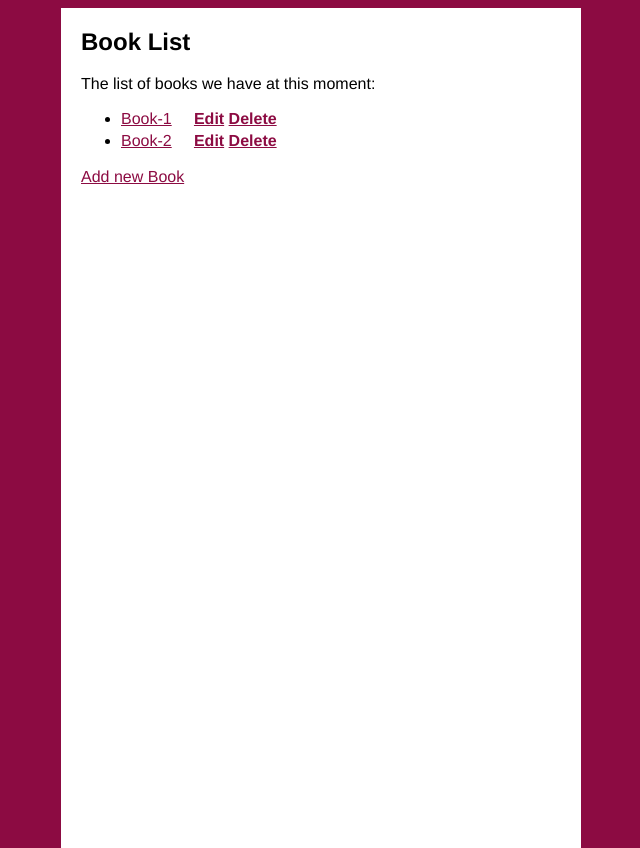
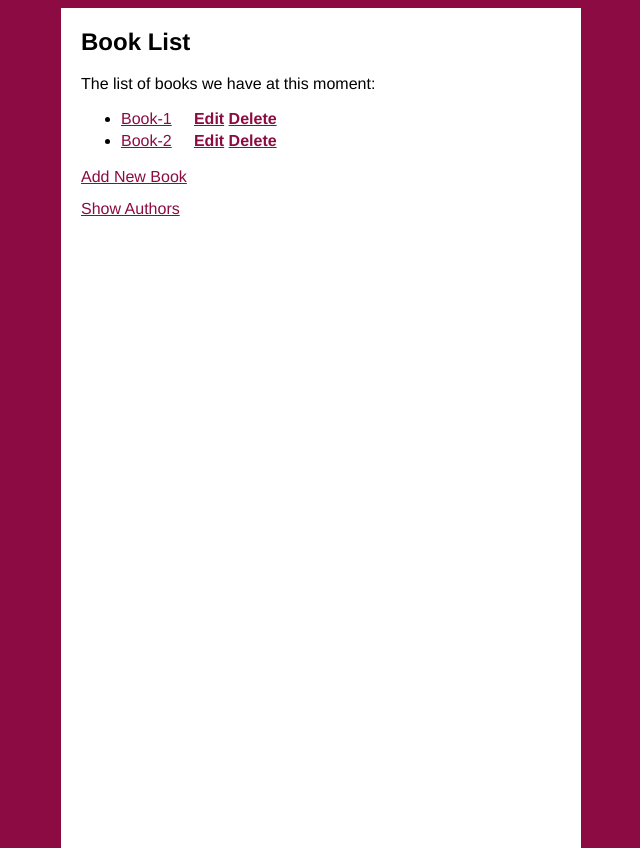
Before and after one commit to sudipnmsu/library-app-ruby-on-rails, a Rails app: page / in a window 1280 px wide. Shown: the whole page, without its empty margins (319-959 px from the left). Run offline with Rails 7, Linux system fonts and the light colour scheme; data comes from the database, SQL or seed files in the repository; both versions use the stored data as it was after the commit.

Commit message:
add connector links between two controllers

```diff
--- a/app/controllers/author_controller.rb
+++ b/app/controllers/author_controller.rb
@@ -48,7 +48,7 @@ class AuthorController < ApplicationController
     end
 
     def show_books
-    	@author = Author.find(params[:id])
+    	redirect_to controller: :book, action: :list
    	end
 
 end
--- a/app/controllers/book_controller.rb
+++ b/app/controllers/book_controller.rb
@@ -59,4 +59,8 @@ class BookController < ApplicationController
     	@books = Book.find(params[:author_id])
    	end
 
+    def show_authors
+        redirect_to controller: :author, action: :list
+    end
+
 end
--- a/app/views/author/list.html.erb
+++ b/app/views/author/list.html.erb
@@ -11,8 +11,7 @@
 		<%= link_to c.name, {:action => "show", :id => c.id} -%>
 		&nbsp; &nbsp;
 	   	<b> <%= link_to 'Edit', {:action => "edit", :id => c.id} %></b>
-	   	<b> <%= link_to "Delete", {:action => 'delete', :id => c.id},
-	   	:confirm => "Are you sure you want to delete this item?" %></b>
+	   	<b> <%= link_to "Delete", {:action => 'delete', :id => c.id} %></b>
 	</li>
 	<% end %>
 </ul>
@@ -20,3 +19,4 @@
 <% end %>
 
 <p><%= link_to "Add new Author", {:action => 'new' }%></p>
+<p id = "book_list"><%= link_to "Show Books", {:action => 'show_books' }%></p>
--- a/app/views/book/list.html.erb
+++ b/app/views/book/list.html.erb
@@ -11,12 +11,12 @@
 		<%= link_to c.title, {:action => "show", :id => c.id} -%>
 		&nbsp; &nbsp;
 	   	<b> <%= link_to 'Edit', {:action => "edit", :id => c.id} %></b>
-	   	<b> <%= link_to "Delete", {:action => 'delete', :id => c.id},
-	   	:confirm => "Are you sure you want to delete this item?" %></b>
+	   	<b> <%= link_to "Delete", {:action => 'delete', :id => c.id} %></b>
 	</li>
 	<% end %>
 </ul>
 
 <% end %>
 
-<p id = "new_book"><%= link_to "Add new Book", {:action => 'new' }%></p>
+<p id = "new_book"><%= link_to "Add New Book", {:action => 'new' }%></p>
+<p id = "author_list"><%= link_to "Show Authors", {:action => 'show_authors' }%></p>
--- a/config/routes.rb
+++ b/config/routes.rb
@@ -13,6 +13,8 @@ Rails.application.routes.draw do
   get 'book/edit', to: 'book#edit'
   get 'book/delete', to: 'book#delete'
   get 'book/show_books', to: 'book#show_books'
+  get 'book/show_authors', to: 'book#show_authors'
+  #get 'author/list', to: 'book#show_authors'
 
   # author
   get 'author/list', to: 'author#list'
```
Also changed, not shown: db/development.sqlite3.
